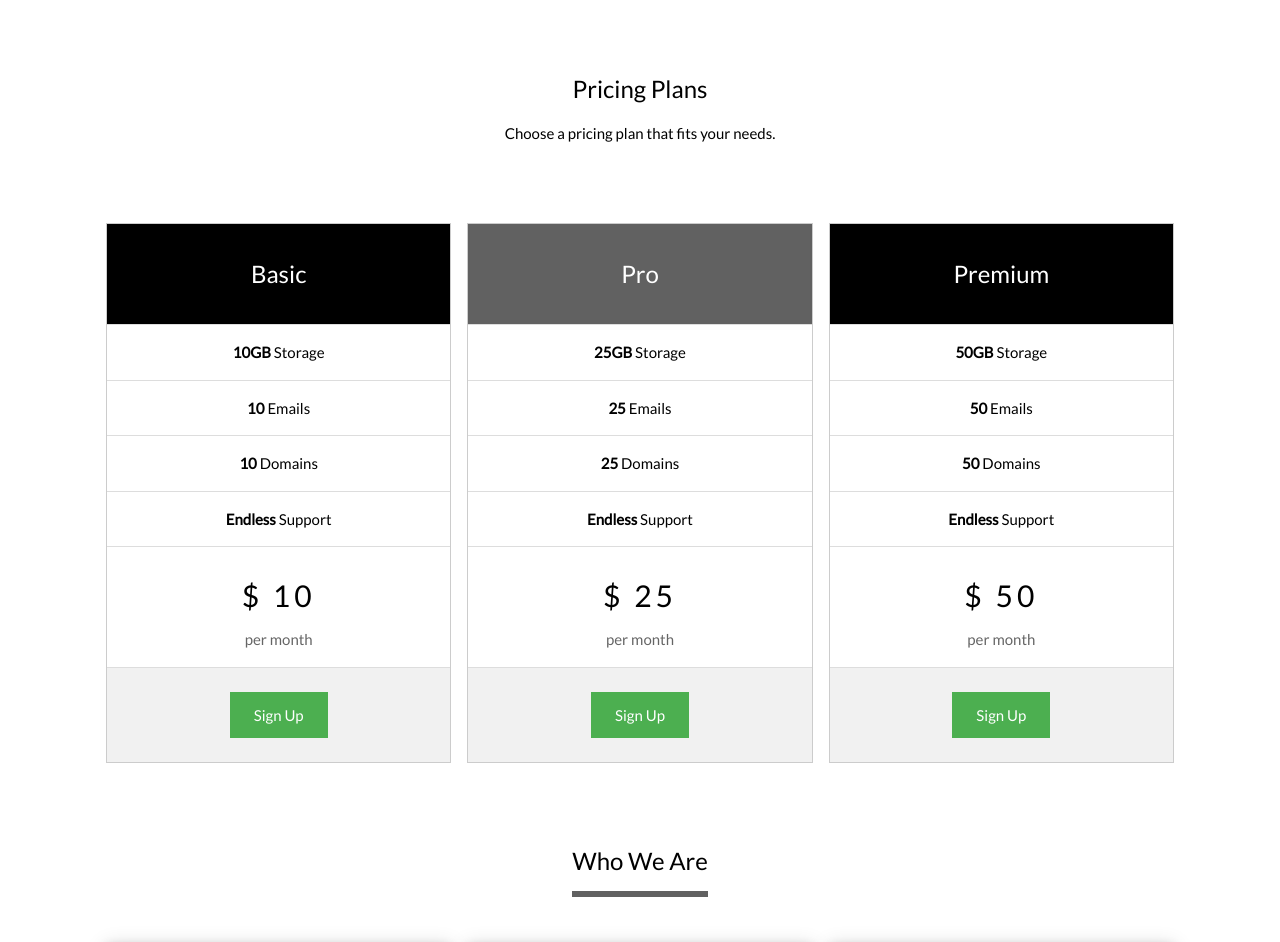
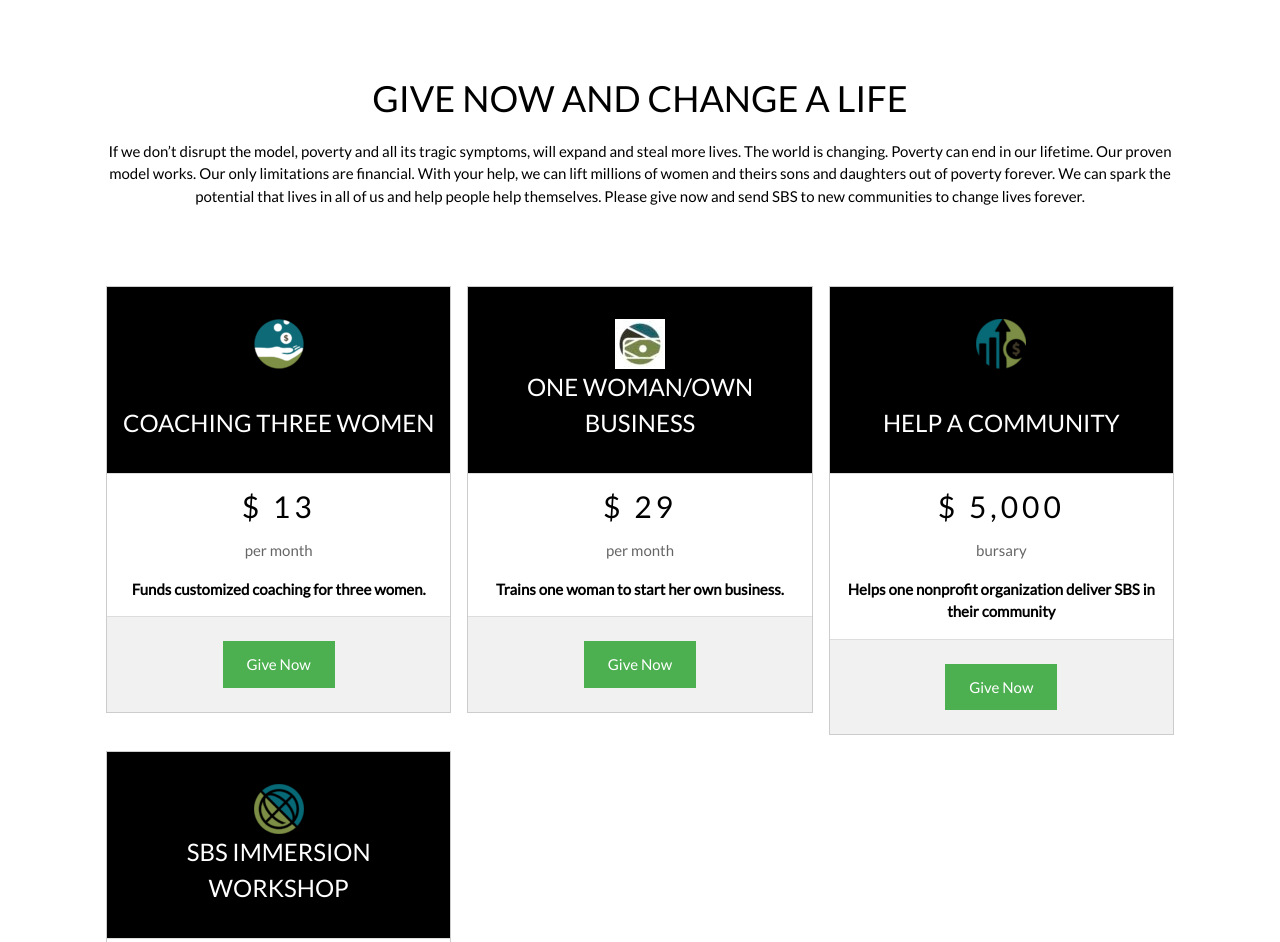
Before and after one commit to mirnama/atlas, a plain HTML site: page finalproject/project.html in a window 1280 px wide. Shown: the part 978-1920 px from the top of the page. Drawn offline with nearby package versions, Linux system fonts and the light colour scheme.

Commit message:
added images

```diff
--- a/finalproject/project.html
+++ b/finalproject/project.html
@@ -20,10 +20,10 @@
       <a href="#" class="w3-button w3-block">Home</a>
     </div>
     <div class="w3-col s3">
-      <a href="#plans" class="w3-button w3-block">Plans</a>
+      <a href="#plans" class="w3-button w3-block">GIVE</a>
     </div>
     <div class="w3-col s3">
-      <a href="#about" class="w3-button w3-block">About</a>
+      <a href="https://www.streetbusinessschool.org/about-us/" class="w3-button w3-block">About</a>
     </div>
     <div class="w3-col s3">
       <a href="#contact" class="w3-button w3-block">Contact</a>
@@ -42,21 +42,21 @@
   <!-- Slideshow -->
   <div class="w3-container">
     <div class="w3-display-container mySlides">
-      <img src="/img/SBS_Logo_01.webp" alt="Street business school" style="width:100%">
+      <img src="/images/SBS_Logo_01.webp" alt="Street business school" style="width:100%">
       <div class="w3-display-topleft w3-container w3-padding-32">
         <span class="w3-white w3-padding-large w3-animate-bottom"> street business school</span>
       </div>
     </div>
     <div class="w3-display-container mySlides">
-      <img src="/img/SBS_Logo_01.webp" alt="street business school" style="width:100%">
+      <img src="/images/PartnerLogoWebsiteGraphic.webp" alt="ALLIES IN IMPACT" style="width:100%">
       <div class="w3-display-middle w3-container w3-padding-32">
-        <span class="w3-white w3-padding-large w3-animate-bottom">Klorim tipsum</span>
+        <span class="w3-white w3-padding-large w3-animate-bottom">ALLIES IN IMPACT</span>
       </div>
     </div>
     <div class="w3-display-container mySlides">
-      <img src="/w3images/sound.jpg" style="width:100%">
+      <img src="images/PartnerLogoWebsiteGraphic.webp" alt="street icon logo" style="width:100%">
       <div class="w3-display-topright w3-container w3-padding-32">
-        <span class="w3-white w3-padding-large w3-animate-bottom">Blorum pipsum</span>
+        <span class="w3-white w3-padding-large w3-animate-bottom">ALLIES IN IMPACT</span>
       </div>
     </div>
 
@@ -102,61 +102,81 @@
   <!-- Grid -->
   <div class="w3-row-padding" id="plans">
     <div class="w3-center w3-padding-64">
-      <h3>Pricing Plans</h3>
-      <p>Choose a pricing plan that fits your needs.</p>
+      <h1>GIVE NOW AND CHANGE A LIFE</h1>
+      <p>If we don’t disrupt the model, poverty and all its tragic symptoms, will expand and steal more lives.
+        The world is changing. Poverty can end in our lifetime. Our proven model works.
+        Our only limitations are financial. With your help, we can lift millions of women and
+        theirs sons and daughters out of poverty forever. We can spark the potential that lives in all of us and help
+        people help themselves. Please give now and send SBS to new communities to change lives forever.</p>
     </div>
+      <div class="w3-third w3-margin-bottom" width="25%">
+        <ul class="w3-ul w3-border w3-center w3-hover-shadow">
+          <li class="w3-black w3-xlarge w3-padding-32">
+            <img src="images/home_icon_2-50x50.webp" alt="SBS Icon"> <br><br> COACHING THREE WOMEN<br></li>
+          <h2 class="w3-wide">$ 13</h2>
+          <span class="w3-opacity">per month</span>
+          </li>
+          <li class="w3-padding-16"><b>Funds customized coaching for three women.</b></li>
+          <li class="w3-light-grey w3-padding-24">
+            <button class="w3-button w3-green w3-padding-large">Give Now</button>
+          </li>
+        </ul>
+      </div>
+      <!--    $29/month
+      -->
 
       <div class="w3-third w3-margin-bottom">
         <ul class="w3-ul w3-border w3-center w3-hover-shadow">
-        <li class="w3-black w3-xlarge w3-padding-32">Basic</li>
-        <li class="w3-padding-16"><b>10GB</b> Storage</li>
-        <li class="w3-padding-16"><b>10</b> Emails</li>
-        <li class="w3-padding-16"><b>10</b> Domains</li>
-        <li class="w3-padding-16"><b>Endless</b> Support</li>
-        <li class="w3-padding-16">
-          <h2 class="w3-wide">$ 10</h2>
+          <li class="w3-black w3-xlarge w3-padding-32">
+            <img src="images/SBS_Icon-05-50x50.webp" alt="SBS Icon"> <br> ONE WOMAN/OWN BUSINESS</li>
+          <h2 class="w3-wide">$ 29</h2>
           <span class="w3-opacity">per month</span>
           </li>
+          <li class="w3-padding-16"><b>Trains one woman to start her own business.</b></li>
           <li class="w3-light-grey w3-padding-24">
-          <button class="w3-button w3-green w3-padding-large">Sign Up</button>
+            <button class="w3-button w3-green w3-padding-large">Give Now</button>
           </li>
         </ul>
       </div>
+      <!--    end $29
+
+      $5,000/
+      -->
 
       <div class="w3-third w3-margin-bottom">
         <ul class="w3-ul w3-border w3-center w3-hover-shadow">
-        <li class="w3-dark-grey w3-xlarge w3-padding-32">Pro</li>
-        <li class="w3-padding-16"><b>25GB</b> Storage</li>
-        <li class="w3-padding-16"><b>25</b> Emails</li>
-        <li class="w3-padding-16"><b>25</b> Domains</li>
-        <li class="w3-padding-16"><b>Endless</b> Support</li>
-        <li class="w3-padding-16">
-          <h2 class="w3-wide">$ 25</h2>
-          <span class="w3-opacity">per month</span>
+          <li class="w3-black w3-xlarge w3-padding-32">
+            <img src="images/SBS_Web-Icon-03b-50x50.webp" alt="SBS Icon"> <br> <br> HELP A COMMUNITY </li>
+          <h2 class="w3-wide">$ 5,000</h2>
+          <span class="w3-opacity">bursary</span>
           </li>
+          <li class="w3-padding-16"><b>Helps one nonprofit organization deliver SBS in their community</b></li>
           <li class="w3-light-grey w3-padding-24">
-          <button class="w3-button w3-green w3-padding-large">Sign Up</button>
+            <button class="w3-button w3-green w3-padding-large">Give Now</button>
           </li>
         </ul>
       </div>
-
+      <!--end 5000 -->
+      <!--    -->
+      <!--    $10,000/-->
+      <!--    -->
       <div class="w3-third w3-margin-bottom">
         <ul class="w3-ul w3-border w3-center w3-hover-shadow">
-        <li class="w3-black w3-xlarge w3-padding-32">Premium</li>
-        <li class="w3-padding-16"><b>50GB</b> Storage</li>
-        <li class="w3-padding-16"><b>50</b> Emails</li>
-        <li class="w3-padding-16"><b>50</b> Domains</li>
-        <li class="w3-padding-16"><b>Endless</b> Support</li>
-        <li class="w3-padding-16">
-          <h2 class="w3-wide">$ 50</h2>
-          <span class="w3-opacity">per month</span>
+          <li class="w3-black w3-xlarge w3-padding-32">
+            <img src="images/SBS_Web-Icon-06-50x50.webp" alt="SBS Icon"> <br>SBS IMMERSION WORKSHOP</li>
+          <h2 class="w3-wide">$ 10,000</h2>
+          <span class="w3-opacity">quarter</span>
           </li>
+          <li class="w3-padding-16"><b>Funds an SBS Immersion Workshop for eight nonprofit organizations</b></li>
           <li class="w3-light-grey w3-padding-24">
-          <button class="w3-button w3-green w3-padding-large">Sign Up</button>
+            <button class="w3-button w3-green w3-padding-large">Give Now</button>
           </li>
         </ul>
       </div>
   </div>
+</div>
+
+
 
   <!-- Grid -->
   <div class="w3-row-padding" id="about">
@@ -166,7 +186,7 @@
 
     <div class="w3-third w3-margin-bottom">
       <div class="w3-card-4">
-        <img src="/w3images/team1.jpg" alt="John" style="width:100%">
+        <img src="/images/team1.jpg" alt="John" style="width:100%">
         <div class="w3-container">
           <h3>Jane Doe</h3>
           <p class="w3-opacity">CEO & Founder</p>
```
Also changed, not shown: finalproject/images/PartnerLogoWebsiteGraphic.webp (added), finalproject/images/SBS_Icon-05-50x50.webp (added), finalproject/images/SBS_Logo_01.webp (renamed from finalproject/img/SBS_Logo_01.webp), finalproject/images/SBS_Web-Icon-03b-50x50.webp (added), finalproject/images/SBS_Web-Icon-06-50x50.webp (added), finalproject/images/home_icon_2-50x50.webp (added). Lines whose indentation alone changed are shown as unchanged.
